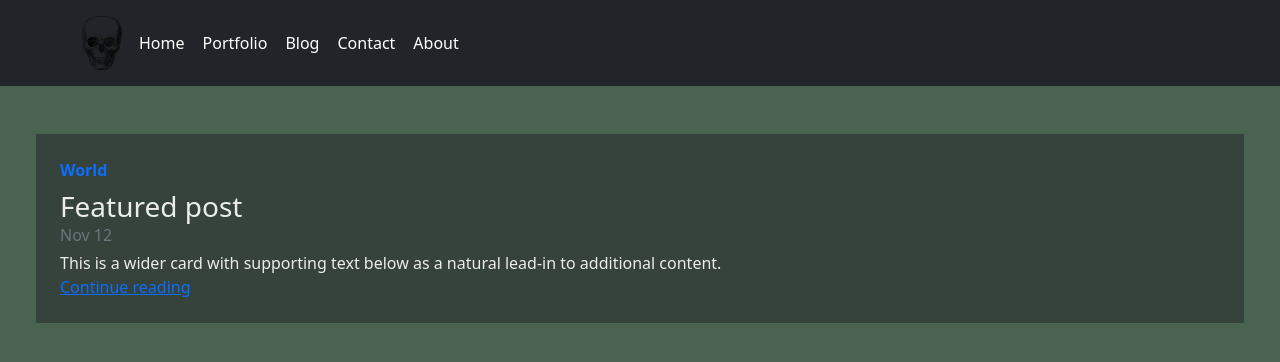
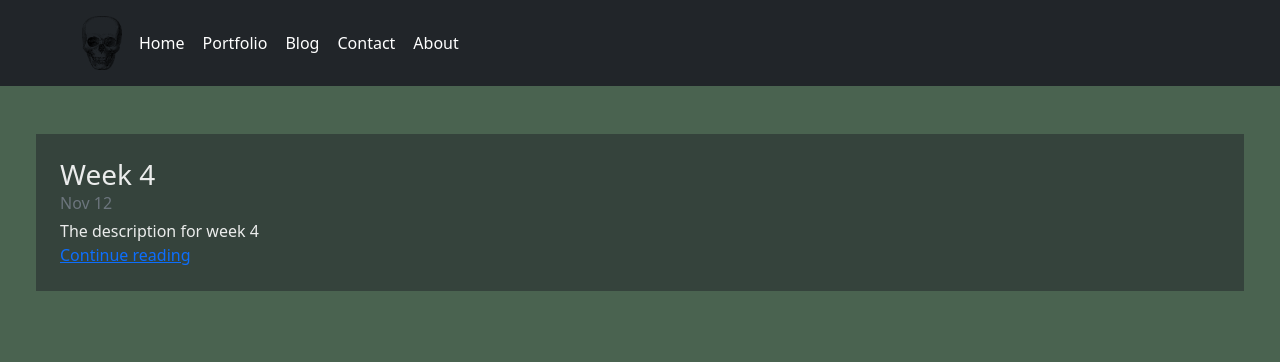
Before and after one commit to Joshtdale/joshtdale.github.io, a React (Create React App) app in the folder app/: page / in a window 1280 px wide. Both pictures are taken after a click on the button "Blog". Shown: the top 362 px of the page. Built offline with nearby package versions, Linux system fonts and the light colour scheme.

Commit message:
teaser props

```diff
--- a/app/src/Blog.js
+++ b/app/src/Blog.js
@@ -4,14 +4,16 @@ import BlogSprint5 from "./blogs/BlogSprint5"
 import BlogSprint6 from "./blogs/BlogSprint6"
 import BlogSprint7 from "./blogs/BlogSprint7"
 
-function BlogTeaser() {
+let week4Description = 'The description for week 4'
+
+function BlogTeaser(props) {
     return (
         <div className="row">
             <div className="col p-4 d-flex flex-column bg-dark bg-opacity-50 position-static m-5">
-                <strong className="d-inline-block mb-2 text-primary">World</strong>
-                <h3 className="mb-0">Featured post</h3>
+                {/* <strong className="d-inline-block mb-2 text-primary">World</strong> */}
+                <h3 className="mb-0">{props.title}</h3>
                 <div className="mb-1 text-muted">Nov 12</div>
-                <p className="card-text mb-auto">This is a wider card with supporting text below as a natural lead-in to additional content.</p>
+                <p className="card-text mb-auto">{props.description}</p>
                 <a href="#" className="stretched-link">Continue reading</a>
             </div>
         </div>
@@ -21,7 +23,7 @@ function BlogTeaser() {
 function Blog() {
     return (
         <div>
-            <BlogTeaser />
+            <BlogTeaser title={'Week 4'} description={week4Description} />
             {/* <BlogSprint3 /> */}
             {/* <BlogSprint4 /> */}
 
```
